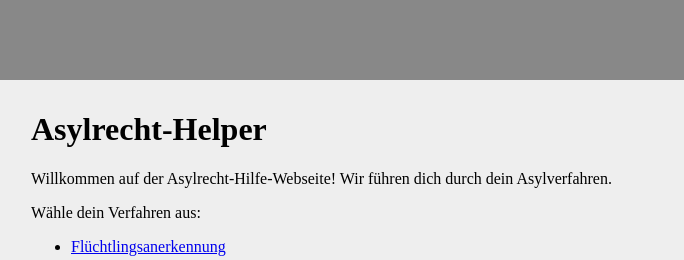
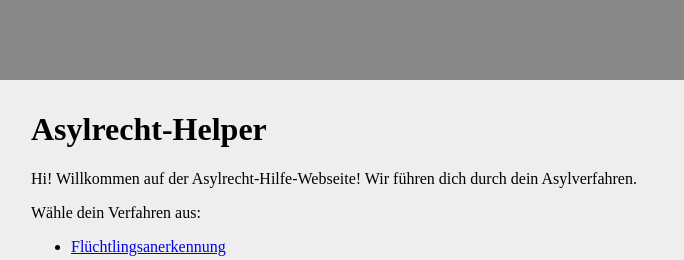
Before and after one commit to open-decision/asylum-law-helper, a website: page index.html in a window 1280 px wide. Shown: the top 260 px of the page, 0-684 px from the left. Drawn offline with Linux system fonts and the light colour scheme.

```diff
--- a/index.html
+++ b/index.html
@@ -31,7 +31,7 @@
     <div class="content" style="">
       <div class="container">
         <h1>Asylrecht-Helper</h1>
-        <p>Willkommen auf der Asylrecht-Hilfe-Webseite! Wir führen dich durch dein Asylverfahren.</p>
+        <p>Hi! Willkommen auf der Asylrecht-Hilfe-Webseite! Wir führen dich durch dein Asylverfahren.</p>
         <p>Wähle dein Verfahren aus:</p>
         <ul>
           <li><a href="#">Flüchtlingsanerkennung</a></li>
```
